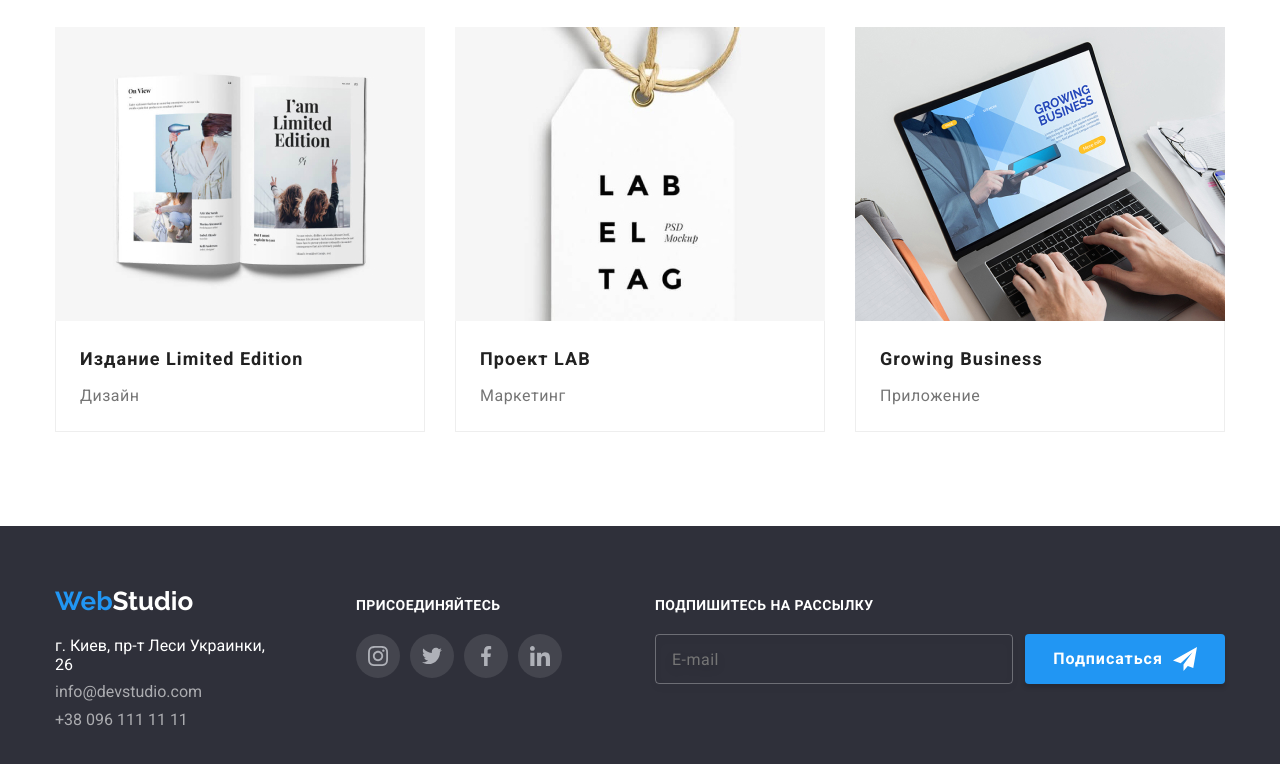
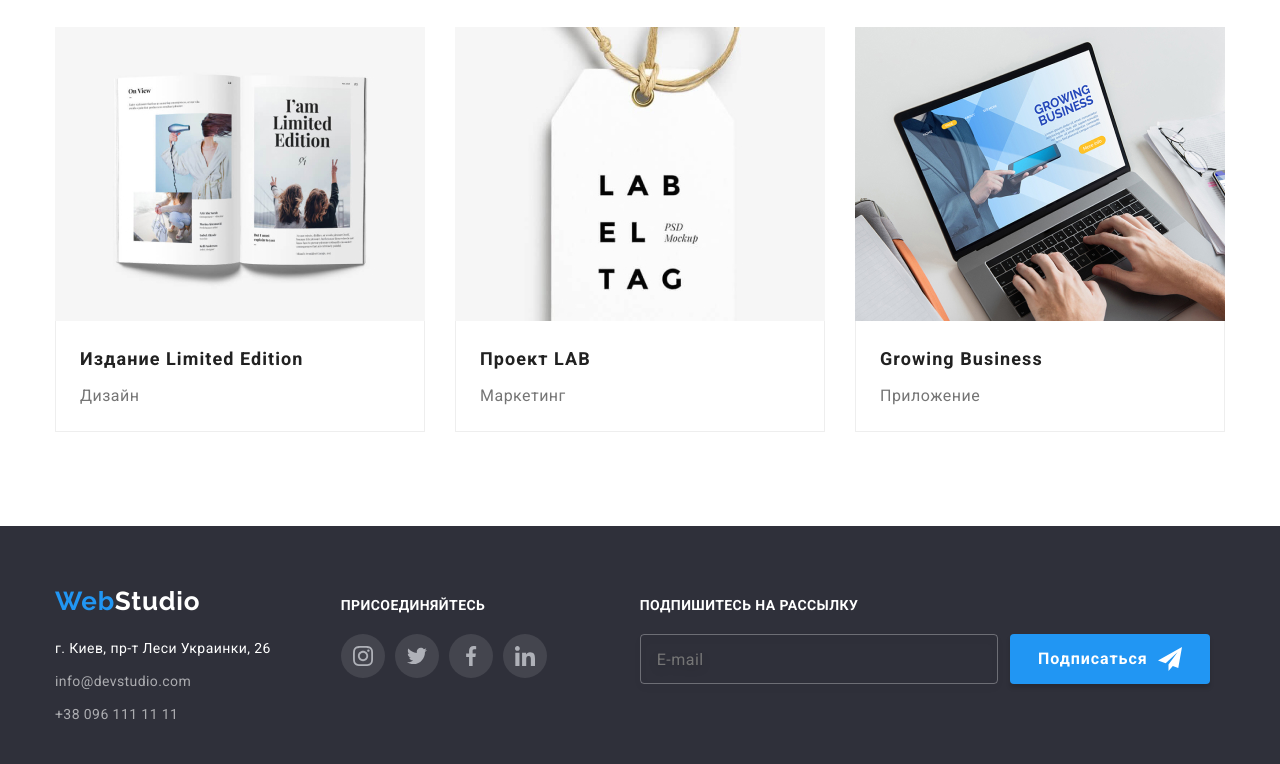
Before and after one commit to Leonidowicz/goit-markup-hw-06, a plain HTML site: page portfolio.html in a window 1280 px wide. Shown: the part 1098-1862 px from the top of the page. Drawn offline with Linux system fonts and the light colour scheme.

Commit message:
меняет размер шрифта в футере

```diff
--- a/css/style.css
+++ b/css/style.css
@@ -102,13 +102,16 @@ header .container {
 }
 .logo {
   margin-top: 24px;
+  margin-right: 93px;
   margin-bottom: 25px;
+
   font-family: 'Raleway', sans-serif;
   font-weight: 400;
   font-size: 26px;
   line-height: 1.2;
+  letter-spacing: 0.03em;
+
   color: var(--elements);
-  margin-right: 93px;
 }
 nav {
   display: flex;
@@ -231,6 +234,10 @@ footer .logo span {
 
 address {
   font-style: normal;
+  font-weight: 400;
+  font-size: 14px;
+  line-height: 1.71;
+  letter-spacing: 0.03em;
 }
 address a {
   margin-top: 9px;
@@ -280,6 +287,8 @@ address a {
   color: var(--foter-gray);
   background-color: transparent;
   border-radius: 4px;
+
+  transition: 250ms cubic-bezier(0.4, 0, 0.2, 1);
 }
 .subscribe__input:focus {
   outline: 1px solid var(--elements);
```
